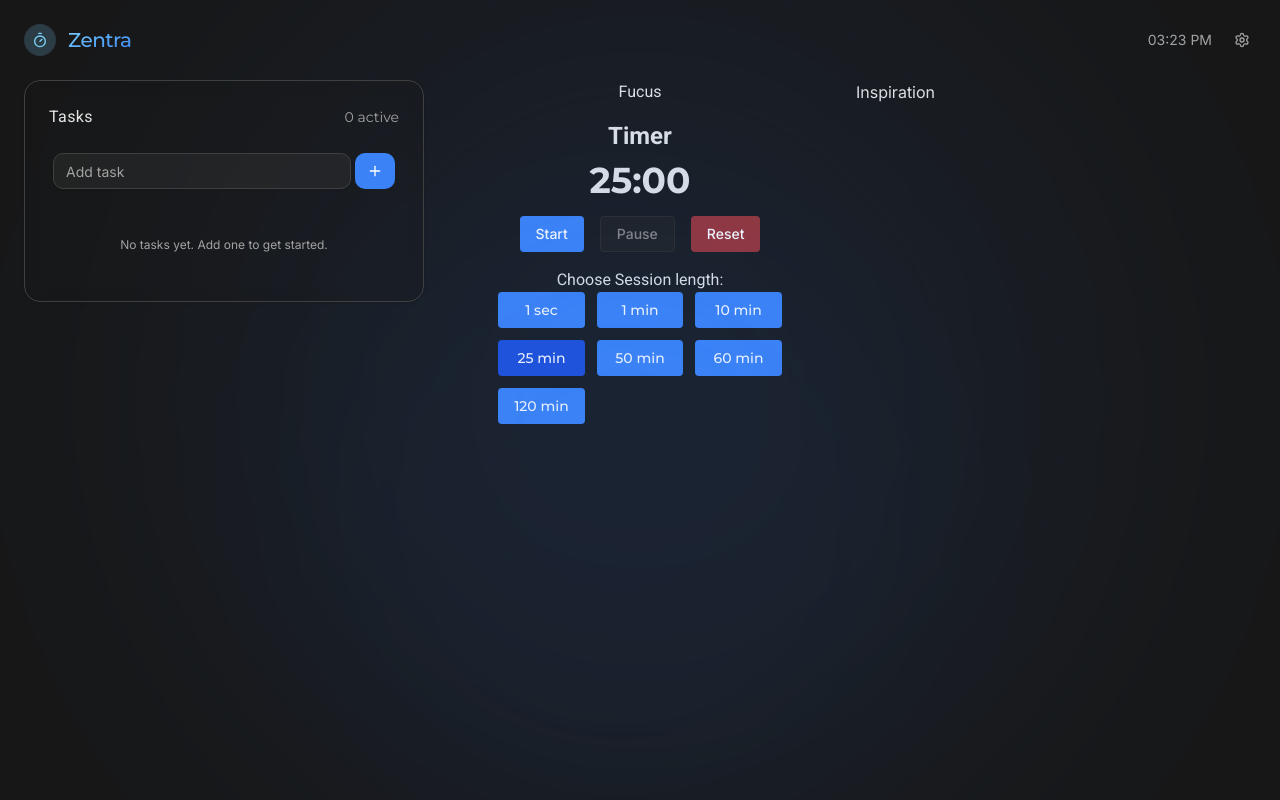
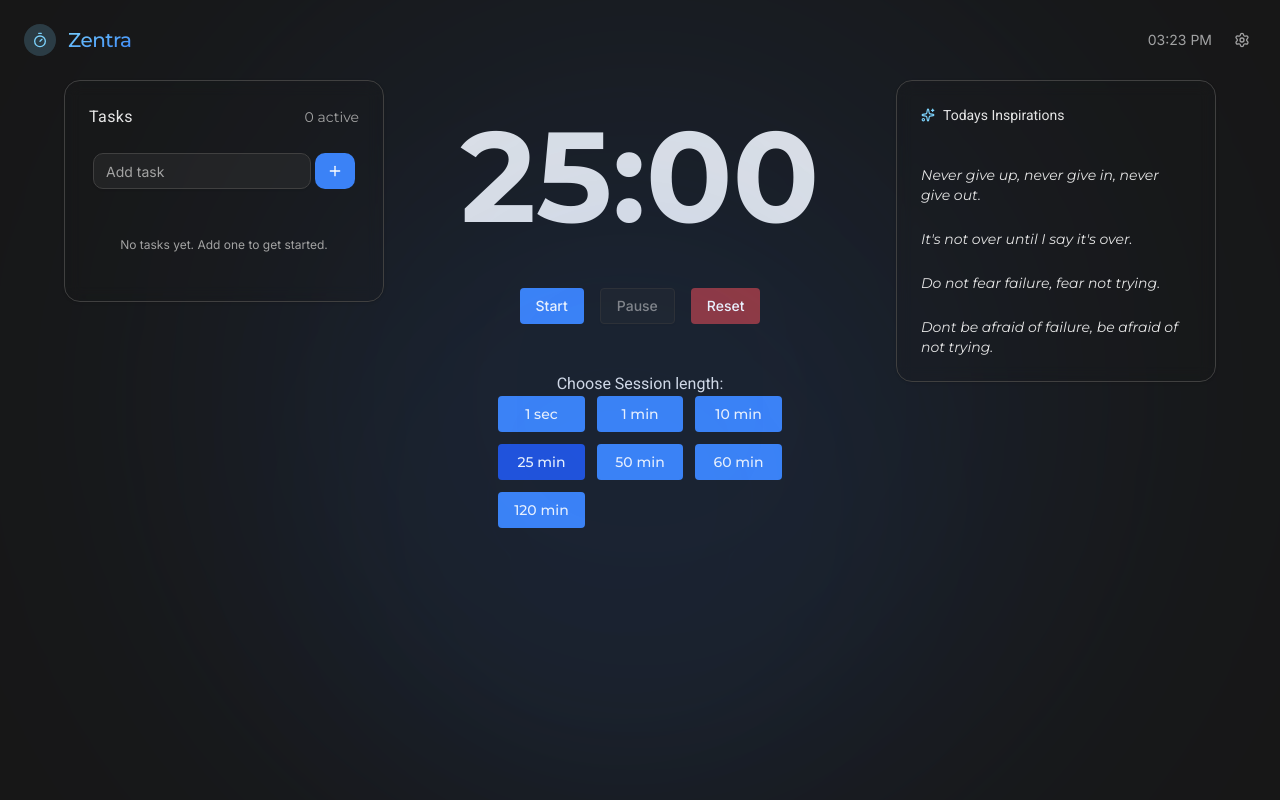
Before and after one commit to Marmo77/Zentra, a React (Vite) app: page /app in a window 1280 px wide. Built offline with nearby package versions, Linux system fonts and the light colour scheme.

Commit message:
start inspirations/ changing sizes

```diff
--- a/src/components/MainApp/Fucus.tsx
+++ b/src/components/MainApp/Fucus.tsx
@@ -49,25 +49,20 @@ const Fucus = () => {
   };
 
   return (
-    <div className="text-center flex flex-col gap-4 justify-center items-center">
-      <h1>Fucus</h1>
-      <div className="flex flex-col gap-4">
+    <div className="text-center flex flex-col gap-4 justify-center items-center space-y-8 py-8">
+      <div className="">
         <Timer time={time} />
+      </div>
       <div className="flex gap-4">
         <Button onClick={handleStart} disabled={isRunning}>
           Start
         </Button>
-          <Button
-            variant={"outline"}
-            onClick={handleStop}
-            disabled={!isRunning}
-          >
+        <Button variant={"outline"} onClick={handleStop} disabled={!isRunning}>
           Pause
         </Button>
         <Button variant={"destructive"} onClick={handleReset}>
           Reset
         </Button>
-        </div>
       </div>
       <div>
         <h2>Choose Session length:</h2>
@@ -89,8 +84,9 @@ const Timer = memo(({ time }: { time: number }) => {
 
   return (
     <div className="flex flex-col gap-2">
-      <h1 className="font-bold text-2xl">Timer</h1>
-      <p className="text-4xl font-bold">{formatedTime}</p>
+      <p className="text-8xl sm:text-9xl text-center text-card- font-bold">
+        {formatedTime}
+      </p>
     </div>
   );
 });
--- a/src/components/MainApp/Inspiration.tsx
+++ b/src/components/MainApp/Inspiration.tsx
@@ -1,7 +1,30 @@
 import React from "react";
+import { Card, CardContent } from "../ui/card";
+import { Sparkles } from "lucide-react";
 
 const Inspiration = () => {
-  return <div>Inspiration</div>;
+  const inspirationalQuotes = [
+    "Never give up, never give in, never give out.",
+    "It's not over until I say it's over.",
+    "Do not fear failure, fear not trying.",
+    "Dont be afraid of failure, be afraid of not trying.",
+  ];
+
+  return (
+    <Card className="border-border rounded-2xl bg-card/20 backdrop-blur-sm h-fit">
+      <CardContent className="px-6 flex flex-col gap-6">
+        <div className="flex text-sm items-center gap-2 mb-4">
+          <Sparkles className="w-3.5 h-3.5 text-accent" />
+          <h3 className="">Todays Inspirations</h3>
+        </div>
+        {inspirationalQuotes.map((quote, index) => (
+          <p className="italic text-sm" key={index}>
+            {quote}
+          </p>
+        ))}
+      </CardContent>
+    </Card>
+  );
 };
 
 export default Inspiration;
--- a/src/components/MainApp/MainApp.tsx
+++ b/src/components/MainApp/MainApp.tsx
@@ -35,8 +35,9 @@ const MainApp = () => {
         />
       </div>
       <FocusNav />
-      <div className="max-w-7xl mx-auto">
-        <div className="grid lg:grid-cols-3 grid-cols-1 gap-4 px-6">
+      <div className="max-w-6xl mx-auto">
+        {/* <div className="grid lg:grid-cols-3 grid-cols-1 gap-4 px-6"> */}
+        <div className="hidden lg:grid lg:grid-cols-[320px_1fr_320px] gap-8 items-start">
           <Tasks />
           <Fucus />
           <Inspiration />
--- a/src/components/MainApp/Navigation.tsx
+++ b/src/components/MainApp/Navigation.tsx
@@ -26,7 +26,7 @@ const Navigation = () => {
   };
 
   return (
-    <section className="p-6">
+    <section className="p-6 max-w-7xl mx-auto">
       <div className="flex gap-3 items-center justify-between">
         <div
           className="flex items-center gap-3 cursor-pointer group"
--- a/src/components/MainApp/Tasks.tsx
+++ b/src/components/MainApp/Tasks.tsx
@@ -1,12 +1,12 @@
 import { useEffect, useState } from "react";
 import { Card, CardContent } from "../ui/card";
 
-import { ArrowUpRightIcon, Plus, Trash2, X } from "lucide-react";
+import { Plus, Trash2 } from "lucide-react";
 import { Button } from "../ui/button";
 import { Input } from "../ui/input";
 import type { TaskProps } from "@/types/types";
 import { motion } from "motion/react";
-import { Toaster, toast } from "sonner";
+import { toast } from "sonner";
 import { Tooltip, TooltipContent, TooltipTrigger } from "../ui/tooltip";
 import { Checkbox } from "../ui/checkbox";
 
@@ -169,7 +169,7 @@ const Task = ({
       <div className="flex items-center w-full justify-between gap-2 min-w-0">
         <div className="flex items-center gap-1 min-w-0 flex-1">
           <Checkbox
-            className="w-5 h-5 bg-primary cursor-pointer shrink-0"
+            className="w-5 h-5 not-dark:bg-card-foreground/10 dark:bg-card cursor-pointer shrink-0"
             checked={task.isCompleted}
             onCheckedChange={() => handleCheck(task.id)}
           />
```
Lines whose indentation alone changed are shown as unchanged.
